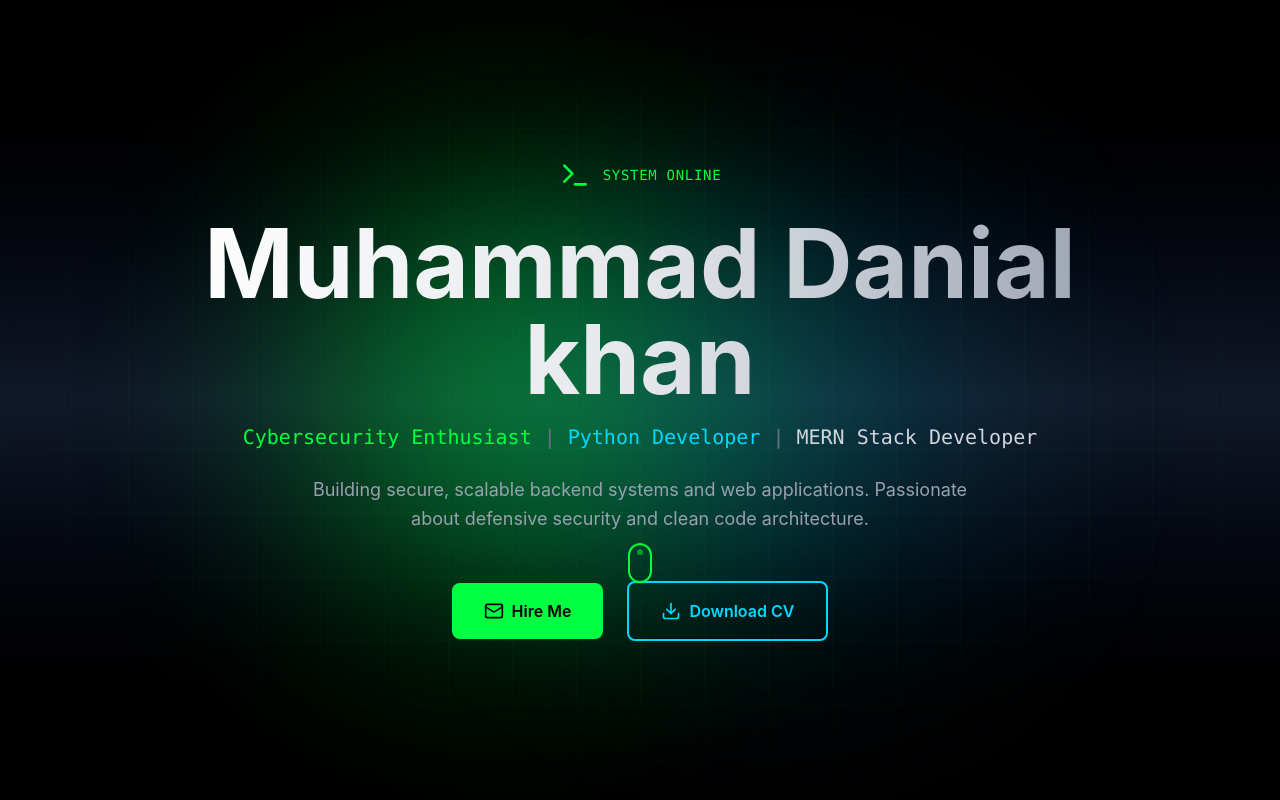
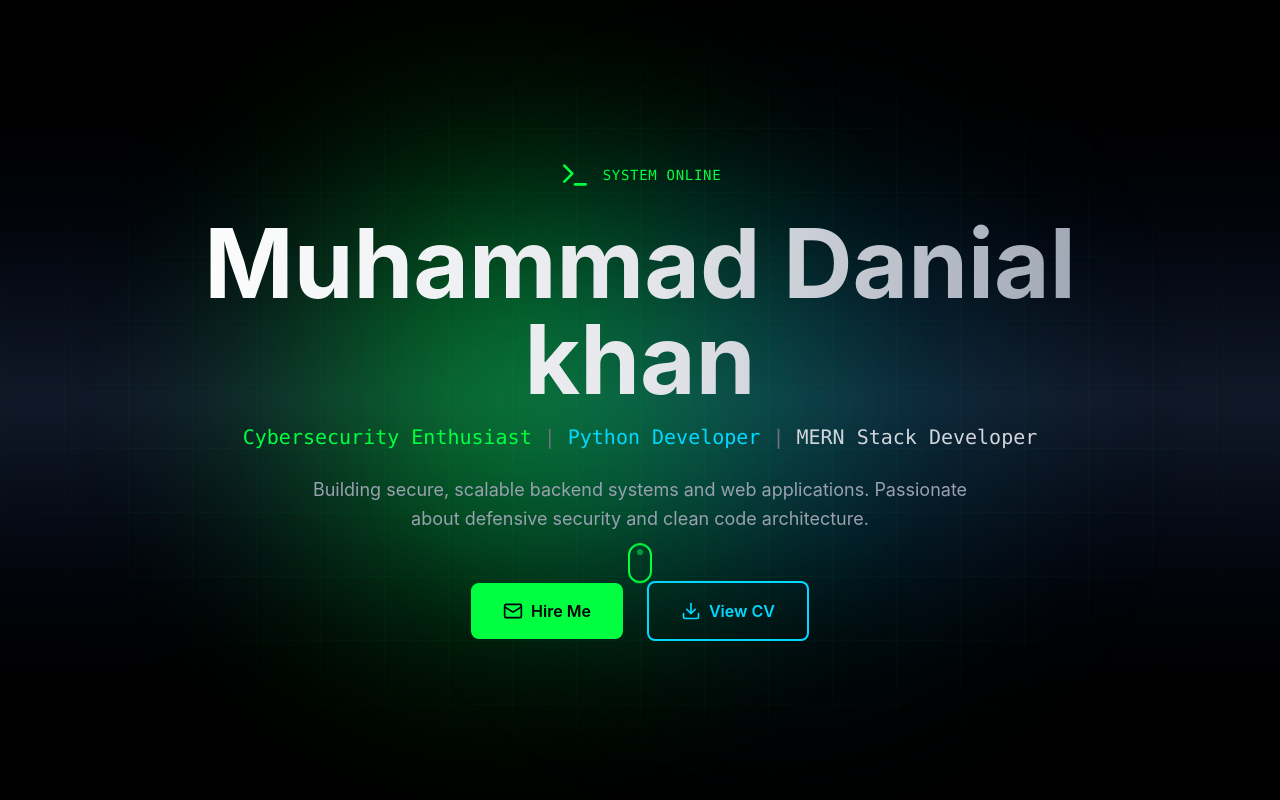
Before and after one commit to danialkhan8284/Portfolio, a React (Vite) app: page / in a window 1280 px wide. Shown: the top 800 px of the page. Built offline with nearby package versions, Linux system fonts and the light colour scheme.

Commit message:
CV view in new tab

```diff
--- a/src/app/components/Hero.tsx
+++ b/src/app/components/Hero.tsx
@@ -72,12 +72,13 @@ export default function Hero() {
 
         <a
   href="CV.pdf"
-            download="Danial_Khan_CV.pdf"
+  target="_blank"
+  rel="noopener noreferrer"
   className="group relative px-8 py-4 border-2 border-[#00d9ff] text-[#00d9ff] font-semibold rounded-lg overflow-hidden transition-all hover:scale-105 hover:shadow-[0_0_30px_rgba(0,217,255,0.3)] hover:bg-[#00d9ff]/10"
 >
   <span className="relative z-10 flex items-center gap-2">
     <Download className="w-5 h-5" />
-              Download CV
+    View CV
   </span>
 </a>
         </motion.div>
```
Lines whose indentation alone changed are shown as unchanged.
